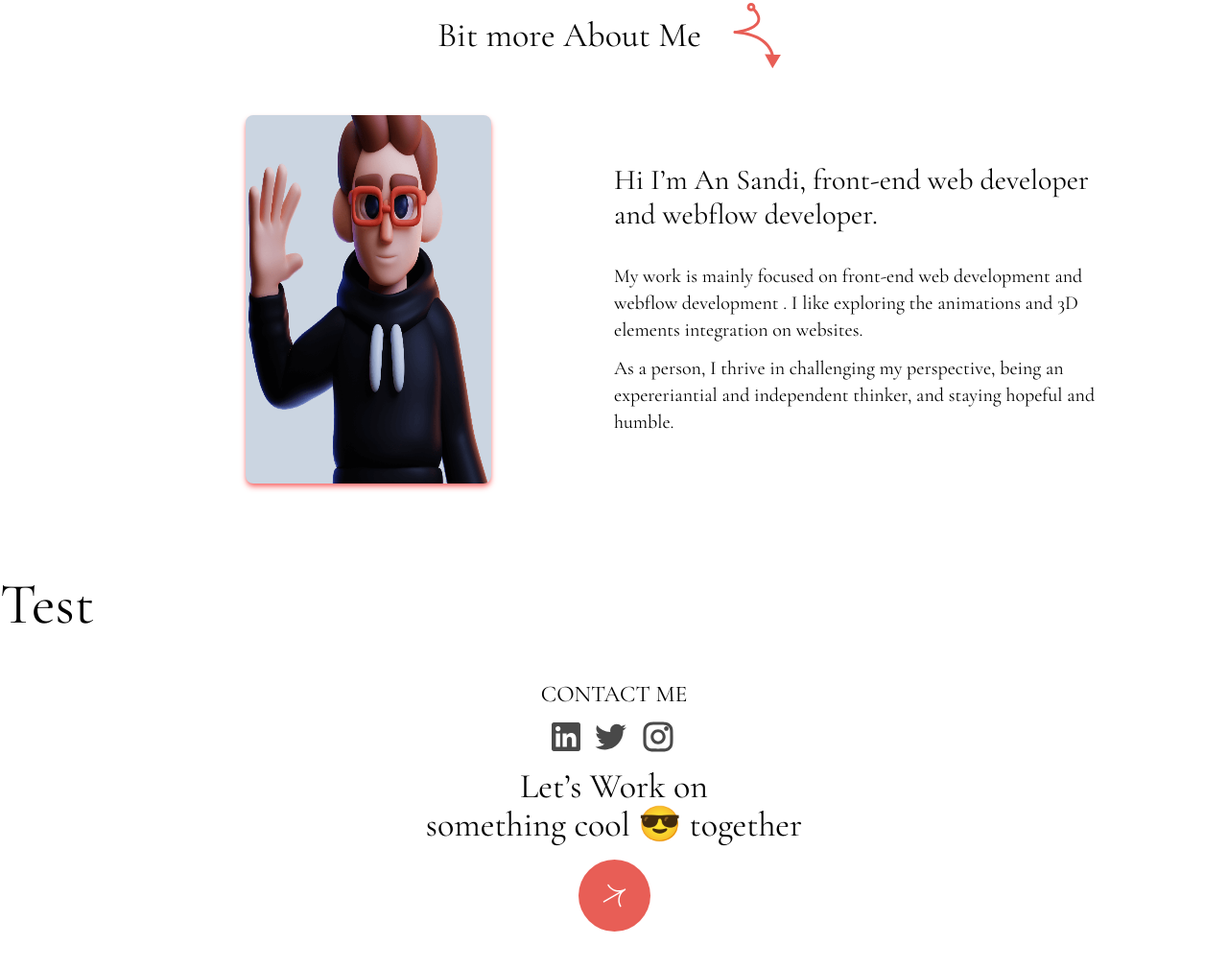
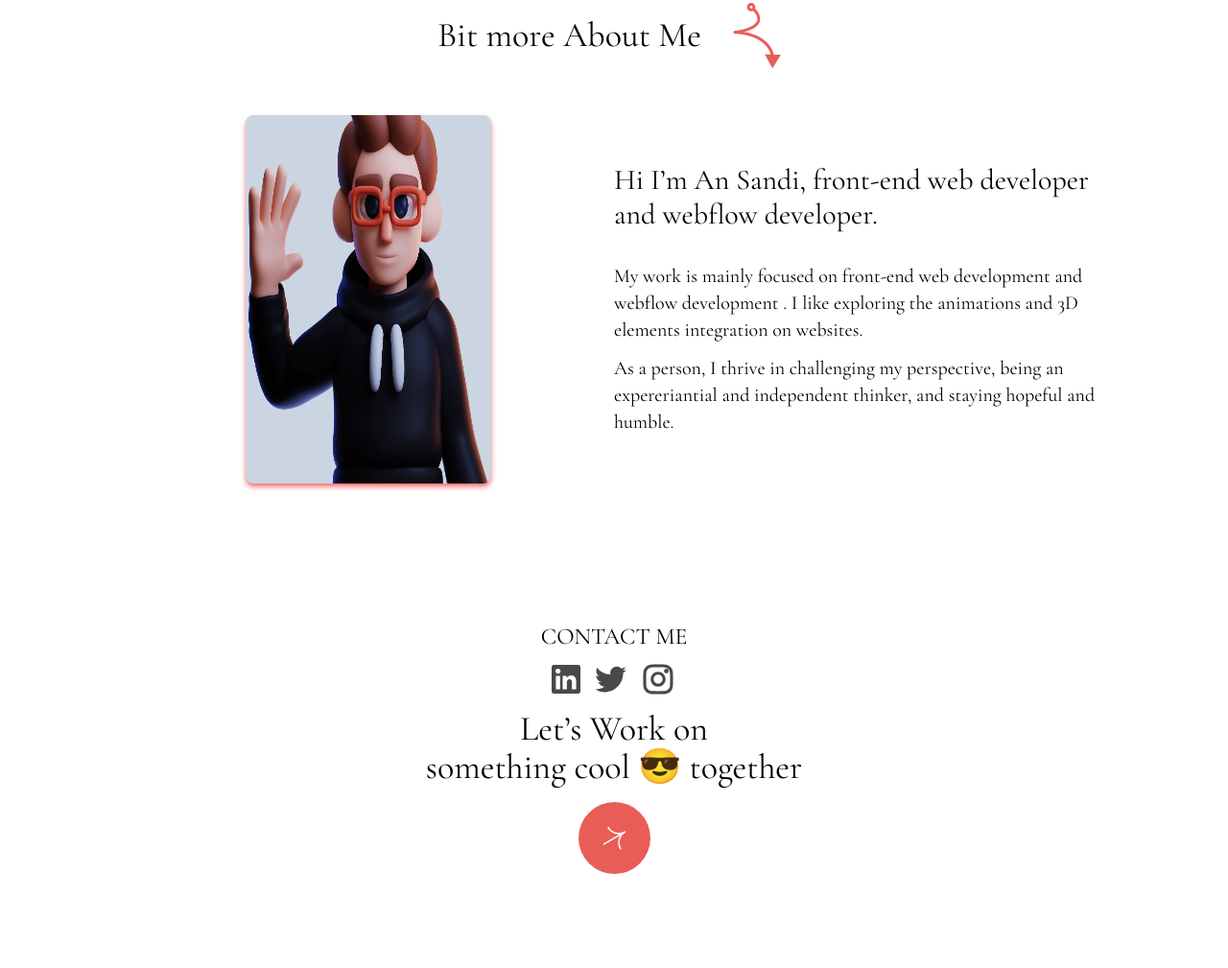
Before and after one commit to dysandi/personal-portfolio, a website built with Vite: page index.html in a window 1280 px wide. Shown: the part 3318-4327 px from the top of the page at 96% size. After the commit the page ends 4277 px from the top, so only its background shows below. Built offline with nearby package versions, Linux system fonts and the light colour scheme.

Commit message:
fix footer

```diff
--- a/index.html
+++ b/index.html
@@ -367,10 +367,6 @@
       </div>
     </section>
 
-    <section>
-      <h2>Test</h2>
-    </section>
-
     <section class="grid grid-cols-1 py-12">
       <div class="flex flex-col justify-center items-center text-center">
         <div class="text-2xl mb-2 uppercase">contact me</div>
```
